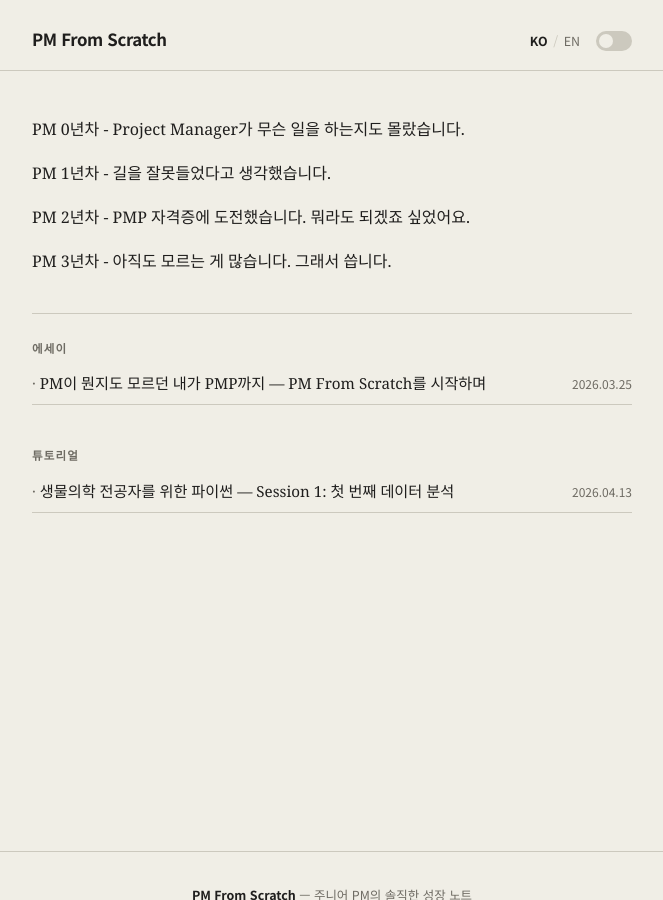
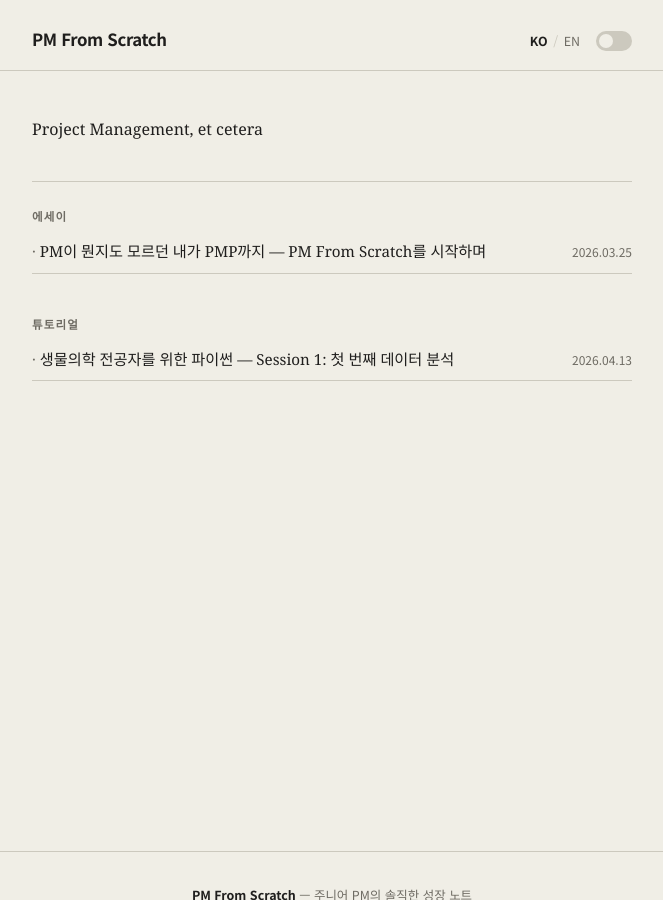
Before and after one commit to sumokmax-proj/pm-from-scratch, a Jekyll site: the page built from ko/index.html, in a window 1280 px wide and 900 px high. Shown: the whole window, without its empty margins (308-971 px from the left). Built offline with Jekyll 4.4.1, drawn with Linux system fonts in a browser that asks for light colours; some web fonts are replaced.

Commit message:
Replace home intro text with 'Project Management, et cetera'
Co-Authored-By: Claude Opus 5.5 <noreply@anthropic.com>
Claude-Session: https://claude.ai/code/session_01JdqwopUHGy2seWnZ1zrjoW

```diff
--- a/_layouts/home.html
+++ b/_layouts/home.html
@@ -5,17 +5,7 @@ layout: default
 {% assign lang_posts = site.posts | where: "lang", page.lang %}
 
 <div class="home-profile">
-  {% if page.lang == 'en' %}
-    <p>Year 0 as a PM — I had no idea what a Project Manager even did.</p>
-    <p>Year 1 — I thought I'd taken the wrong path.</p>
-    <p>Year 2 — I challenged myself to get a PMP. Figured something good might come of it.</p>
-    <p>Year 3 — There's still so much I don't know. So I write.</p>
-  {% else %}
-    <p>PM 0년차 - Project Manager가 무슨 일을 하는지도 몰랐습니다.</p>
-    <p>PM 1년차 - 길을 잘못들었다고 생각했습니다.</p>
-    <p>PM 2년차 - PMP 자격증에 도전했습니다. 뭐라도 되겠죠 싶었어요.</p>
-    <p>PM 3년차 - 아직도 모르는 게 많습니다. 그래서 씁니다.</p>
-  {% endif %}
+  <p>Project Management, et cetera</p>
 </div>
 
 {% if lang_posts.size == 0 %}
```
